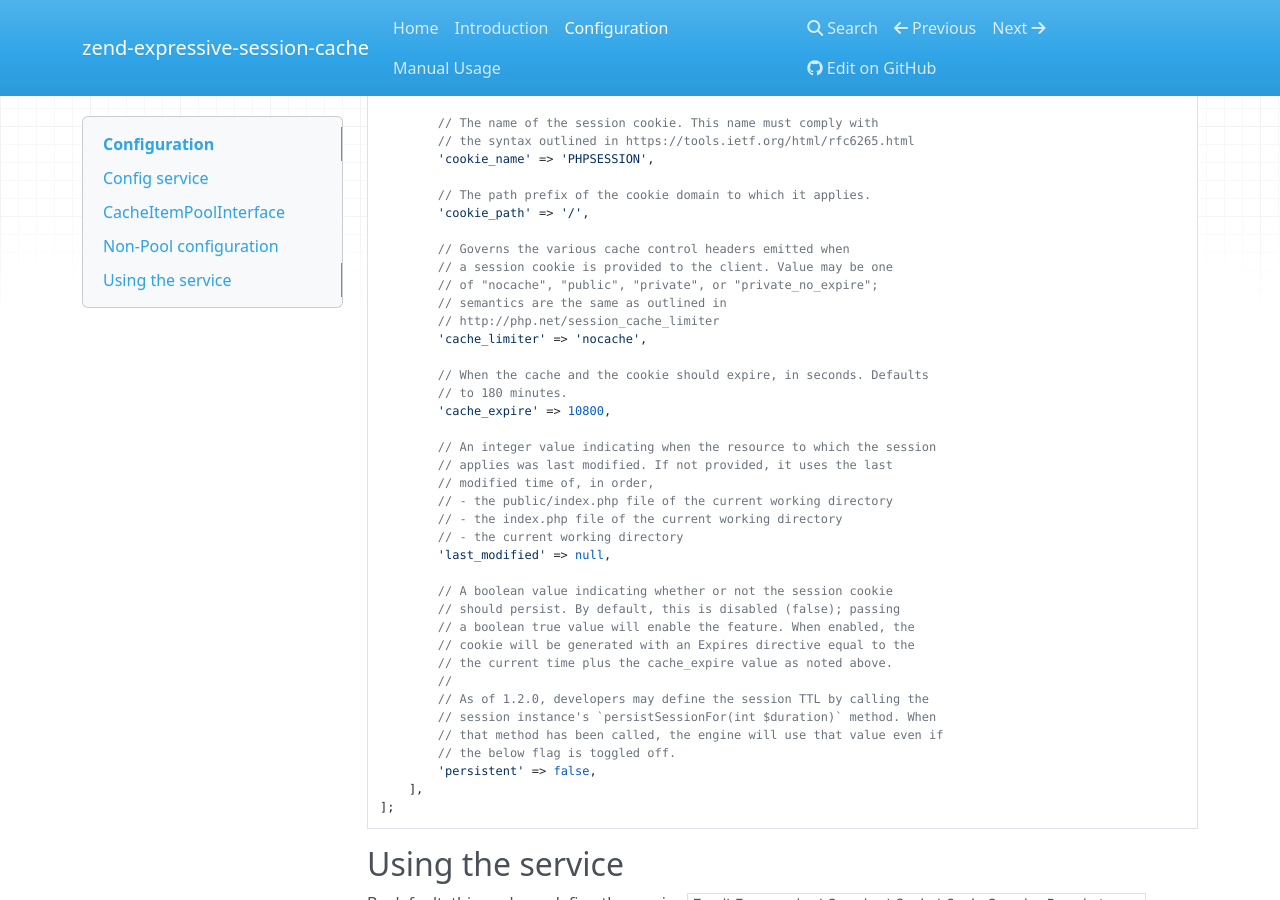
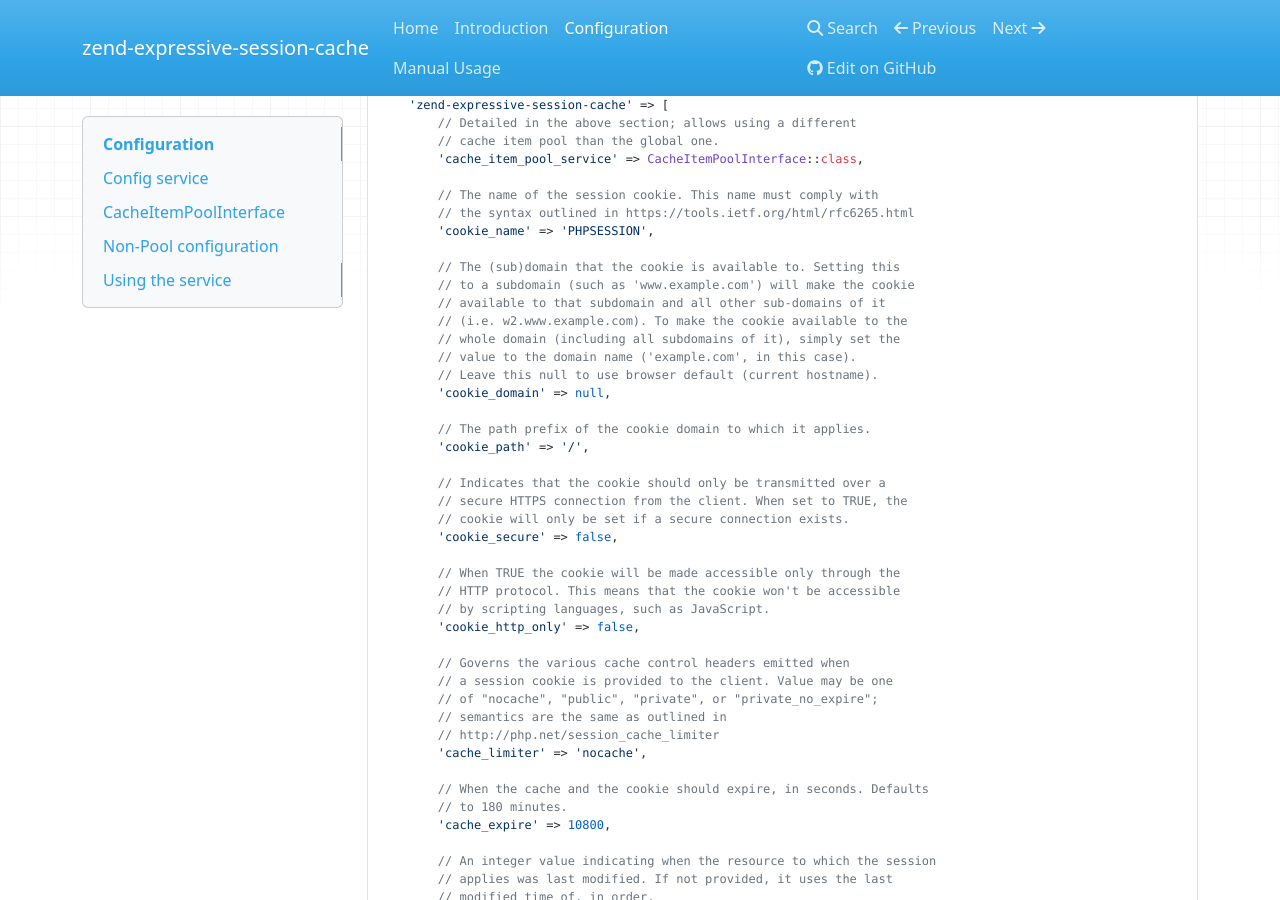
Before and after one commit to zendframework/zend-expressive-session-cache, an MkDocs documentation site: the page built from docs/book/v1/config.md, in a window 1280 px wide and 900 px high, scrolled down 1706 px. Built offline with MkDocs 1.6.1, drawn with Linux system fonts in a browser that asks for light colours; nearby versions of some CDN libraries; old or Windows-style settings are respelled for this version of MkDocs; some of the changed text lies outside the part shown.

Commit message:
Allow options for cookie domain, secure, and httponly
* New composer.lock with defaults.
* Updated tests. Added assertions for new options.
* Updated docs with new config options and manual instantiation args.

```diff
--- a/docs/book/v1/config.md
+++ b/docs/book/v1/config.md
@@ -4,7 +4,10 @@ This package allows configuring the following items:
 
 - The PSR-6 `CacheItemPoolInterface` service to use.
 - The session cookie name.
+- The session cookie domain.
 - The session cookie path.
+- The session cookie secure option.
+- The session cookie httponly option.
 - The cache limiter (which controls how resources using sessions are cached by the browser).
 - When the session expires.
 - When the resource using a session was last modified.
@@ -92,8 +95,27 @@ return [
         // the syntax outlined in https://tools.ietf.org/html/rfc6265.html
         'cookie_name' => 'PHPSESSION',
 
+        // The (sub)domain that the cookie is available to. Setting this
+        // to a subdomain (such as 'www.example.com') will make the cookie
+        // available to that subdomain and all other sub-domains of it
+        // (i.e. w2.www.example.com). To make the cookie available to the
+        // whole domain (including all subdomains of it), simply set the
+        // value to the domain name ('example.com', in this case).
+        // Leave this null to use browser default (current hostname).
+        'cookie_domain' => null,
+
         // The path prefix of the cookie domain to which it applies.
         'cookie_path' => '/',
+
+        // Indicates that the cookie should only be transmitted over a
+        // secure HTTPS connection from the client. When set to TRUE, the
+        // cookie will only be set if a secure connection exists.
+        'cookie_secure' => false,
+
+        // When TRUE the cookie will be made accessible only through the
+        // HTTP protocol. This means that the cookie won't be accessible
+        // by scripting languages, such as JavaScript.
+        'cookie_http_only' => false,
 
         // Governs the various cache control headers emitted when
         // a session cookie is provided to the client. Value may be one
```
Also changed, not shown: docs/book/v1/manual.md (+6 -0 lines), 5 other files.
